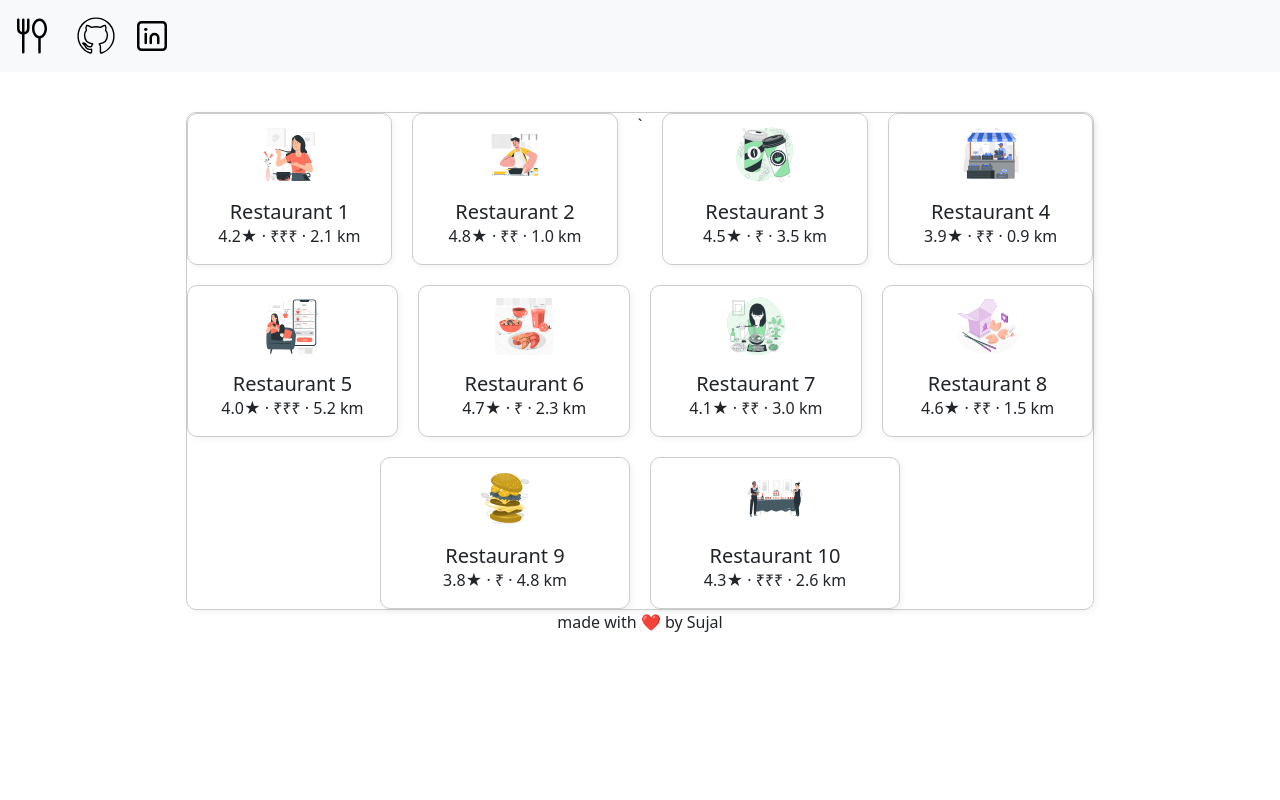
After one commit to Sujal-prasad/forkcast-web-app, a Flask app: page /ranking in a window 1280 px wide. The commit adds this page. Run offline with Flask 3, Linux system fonts and the light colour scheme.

Commit message:
frontend work

```diff
--- a/backend/main.py
+++ b/backend/main.py
@@ -12,6 +12,11 @@ app = Flask(
 @app.route('/')
 def home():
     return render_template('home.html')
+
+@app.route('/ranking')
+def recommendation():
+    return render_template('ranking.html')
+
 
 @app.route('/login')
 def login():
--- /dev/null
+++ b/static/css/ranking.css
@@ -0,0 +1,5 @@
+.card-custom-card:hover{
+    transform: translateY(-5px);
+    box-shadow: 0 8px 20px rgba(0, 0, 0, 0.1);
+    transition: all 0.3s ease;
+}
--- a/templates/home.html
+++ b/templates/home.html
@@ -59,7 +59,7 @@
         <div class="card-body">
           <h5 class="card-title">Restaurant Ranking</h5>
           <p class="card-text">Let us rank the restaurants near you.</p>
-          <a href="#" class="btn btn-secondary">Let's go!</a>
+          <a href="{{url_for('recommendation')}}" class="btn btn-secondary">Let's go!</a>
         </div>
       </div>
 
--- /dev/null
+++ b/templates/ranking.html
@@ -0,0 +1,167 @@
+<!doctype html>
+<html lang="en">
+<head>
+  <meta charset="utf-8">
+  <meta name="viewport" content="width=device-width, initial-scale=1">
+  <title>restaurant recommendation</title>
+  <link href="https://cdn.jsdelivr.net/npm/bootstrap@5.3.7/dist/css/bootstrap.min.css" rel="stylesheet">
+  <link rel="stylesheet" href="{{ url_for('static', filename='css/ranking.css') }}">
+  <style>
+    body {
+      height: 100vh;
+      display: flex;
+      flex-direction: column;
+      justify-content: flex-start;
+      align-items: center;
+    }
+
+    .card-wrapper {
+      width: 71%;
+      margin-top: 40px;
+      display: flex;
+      flex-wrap: wrap;
+      justify-content: center;
+      gap: 20px;
+      border: 1px solid #ccc; /* light grey border */
+      border-radius: 10px;     /* optional: smooth rounded corners */
+      box-shadow: 2px 2px 6px rgba(0,0,0,0.05); /* subtle shadow */
+
+    }
+    .card-wrapper:hover{
+      transform: translateY(-5px);
+      box-shadow: 0 8px 20px rgba(0, 0, 0, 0.1);
+      transition: all 0.3s ease;
+    }
+
+    .card-custom-card {
+      flex: 1 0 20%;
+      min-width: 200px;
+      max-width: 250px;
+      text-align: center;
+      border: 1px solid #ccc; /* light grey border */
+      border-radius: 10px;     /* optional: smooth rounded corners */
+      box-shadow: 2px 2px 6px rgba(0,0,0,0.05); /* subtle shadow */
+    }
+
+    .card-custom-card .card-body {
+      padding: 1rem;
+    }
+
+    .card-custom-card img.card-img-top {
+      width: 60px;
+      height: 60px;
+      object-fit: contain;
+      margin: 10px auto 0 auto;
+    }
+  </style>
+</head>
+
+<body>
+  <nav class="navbar navbar-expand-lg bg-body-tertiary w-100">
+    <div class="container-fluid">
+      <a class="navbar-brand" href="{{ url_for('home') }}">
+        <img src="{{ url_for('static', filename='images/forkcast.svg') }}" alt="forkcast logo" class="img-fluid" style="max-height: 40px;">
+      </a>
+      <div class="collapse navbar-collapse">
+        <div class="navbar-nav">
+          <a class="nav-link" href="https://github.com/Sujal-prasad">
+            <img src="{{ url_for('static', filename='images/github.svg') }}" alt="github" class="img-fluid" style="max-height: 40px;">
+          </a>
+          <a class="nav-link" href="https://www.linkedin.com/in/sujal-prasad-baaa62230">
+            <img src="{{ url_for('static', filename='images/linkedin.svg') }}" alt="linkedin" class="img-fluid" style="max-height: 40px;">
+          </a>
+        </div>
+      </div>
+    </div>
+  </nav>
+
+
+<div class="card-wrapper">
+  <div class="card-custom-card">
+  <img src="{{ url_for('static', filename='images/restaurant 1.svg') }}" class="card-img-top" alt="logo">
+  <div class="card-body">
+    <h5 class="card-title">Restaurant 1</h5>
+    <p class="card-text">4.2★ · ₹₹₹ · 2.1 km</p>
+  </div>
+  </div>
+
+ <div class="card-custom-card">
+  <img src="{{ url_for('static', filename='images/restaurant 2.svg') }}" class="card-img-top" alt="logo">
+  <div class="card-body">
+    <h5 class="card-title">Restaurant 2</h5>
+    <p class="card-text">4.8★ · ₹₹ · 1.0 km</p>
+  </div>
+  </div>
+
+` <div class="card-custom-card">
+  <img src="{{ url_for('static', filename='images/restaurant 3.svg') }}" class="card-img-top" alt="logo">
+  <div class="card-body">
+    <h5 class="card-title">Restaurant 3</h5>
+    <p class="card-text">4.5★ · ₹ · 3.5 km</p>
+  </div>
+  </div>
+
+  <div class="card-custom-card">
+  <img src="{{ url_for('static', filename='images/restaurant 4.svg') }}" class="card-img-top" alt="logo">
+  <div class="card-body">
+    <h5 class="card-title">Restaurant 4</h5>
+    <p class="card-text">3.9★ · ₹₹ · 0.9 km</p>
+  </div>
+  </div>
+
+  <div class="card-custom-card">
+      <img src="{{ url_for('static', filename='images/restaurant 5.svg') }}" class="card-img-top" alt="logo">
+      <div class="card-body">
+        <h5 class="card-title">Restaurant 5</h5>
+        <p class="card-text">4.0★ · ₹₹₹ · 5.2 km</p>
+      </div>
+    </div>
+
+    <div class="card-custom-card">
+      <img src="{{ url_for('static', filename='images/restaurant 6.svg') }}" class="card-img-top" alt="logo">
+      <div class="card-body">
+        <h5 class="card-title">Restaurant 6</h5>
+        <p class="card-text">4.7★ · ₹ · 2.3 km</p>
+      </div>
+    </div>
+
+    <div class="card-custom-card">
+      <img src="{{ url_for('static', filename='images/restaurant 7.svg') }}" class="card-img-top" alt="logo">
+      <div class="card-body">
+        <h5 class="card-title">Restaurant 7</h5>
+        <p class="card-text">4.1★ · ₹₹ · 3.0 km</p>
+      </div>
+    </div>
+
+    <div class="card-custom-card">
+      <img src="{{ url_for('static', filename='images/restaurant 8.svg') }}" class="card-img-top" alt="logo">
+      <div class="card-body">
+        <h5 class="card-title">Restaurant 8</h5>
+        <p class="card-text">4.6★ · ₹₹ · 1.5 km</p>
+      </div>
+    </div>
+
+    <div class="card-custom-card">
+      <img src="{{ url_for('static', filename='images/restaurant 9.svg') }}" class="card-img-top" alt="logo">
+      <div class="card-body">
+        <h5 class="card-title">Restaurant 9</h5>
+        <p class="card-text">3.8★ · ₹ · 4.8 km</p>
+      </div>
+    </div>
+
+    <div class="card-custom-card">
+      <img src="{{ url_for('static', filename='images/restaurant 10.svg') }}" class="card-img-top" alt="logo">
+      <div class="card-body">
+        <h5 class="card-title">Restaurant 10</h5>
+        <p class="card-text">4.3★ · ₹₹₹ · 2.6 km</p>
+      </div>
+    </div>
+
+  </div>
+  <footer>
+    made with ❤️ by Sujal
+  </footer>
+
+  <script src="https://cdn.jsdelivr.net/npm/bootstrap@5.3.7/dist/js/bootstrap.bundle.min.js"></script>
+</body>
+</html>
```
Also changed, not shown: templates/random.html (added, +13 -0 lines), templates/trending.html (added, +13 -0 lines), static/css/random.css (added), static/css/trending.css (added), static/images/restaurant 1.svg (added), static/images/restaurant 10.svg (added), static/images/restaurant 2.svg (added), static/images/restaurant 3.svg (added), static/images/restaurant 4.svg (added), static/images/restaurant 5.svg (added), static/images/restaurant 6.svg (added), static/images/restaurant 7.svg (added), static/images/restaurant 8.svg (added), static/images/restaurant 9.svg (added).
